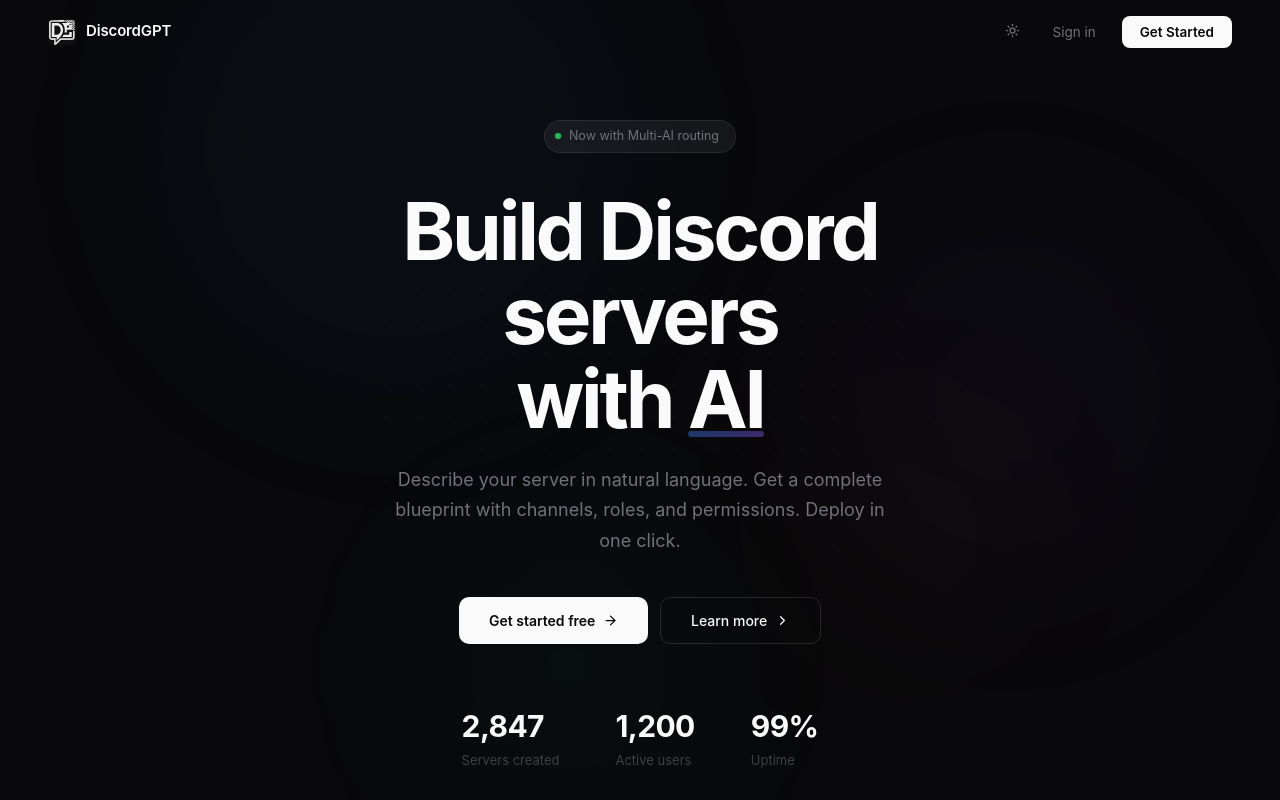
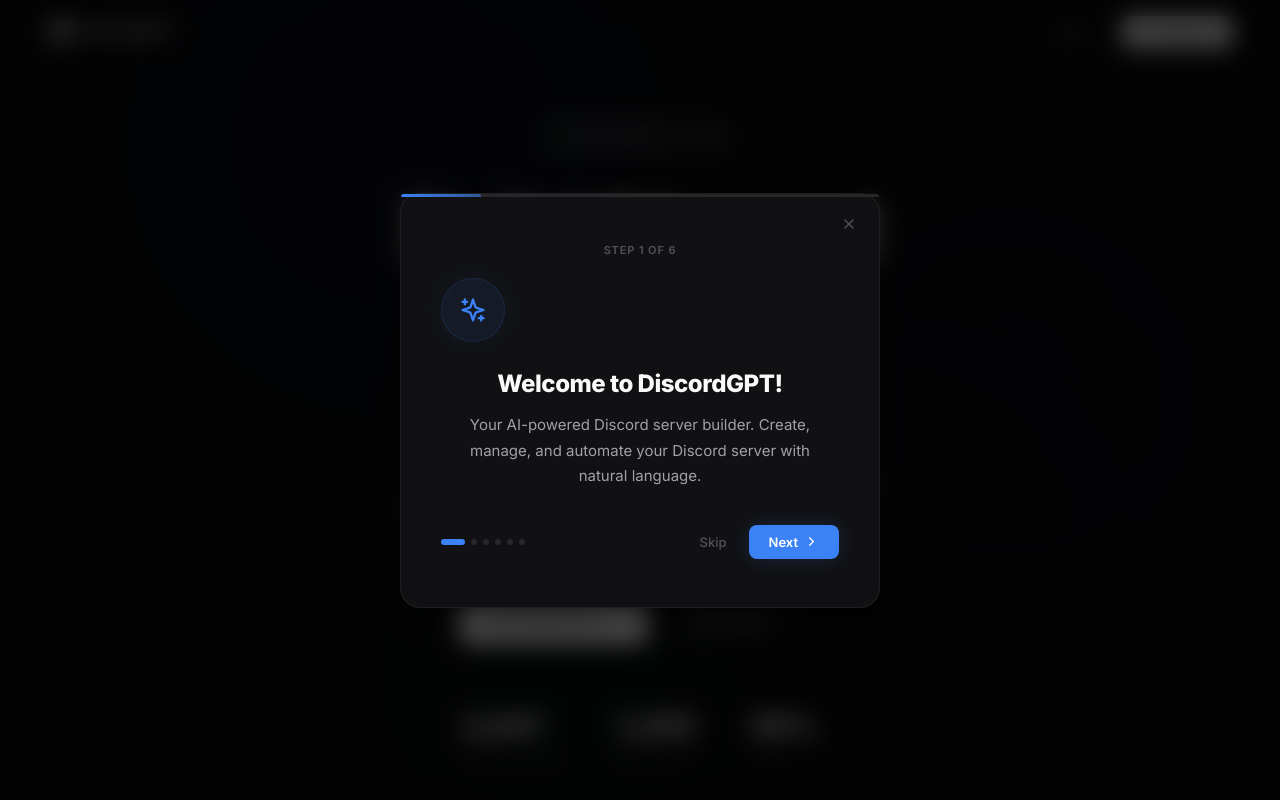
Before and after one commit to Subhanplays/discordgpt-backend, a React (Vite) app in the folder client/: page / in a window 1280 px wide. Built offline with nearby package versions, Linux system fonts and the light colour scheme; no server answers.

Commit message:
feat: add welcome tutorial with premium UI, re-trigger from settings

```diff
--- a/client/src/App.jsx
+++ b/client/src/App.jsx
@@ -11,6 +11,7 @@
 import LandingPage from './pages/LandingPage'
 import AuthCallback from './pages/AuthCallback'
 import SearchModal from './components/SearchModal'
+import Onboarding from './components/Onboarding'
 import useKeyboardShortcuts from './hooks/useKeyboardShortcuts'
 
 function ProtectedRoute({ children }) {
@@ -63,6 +64,7 @@
         <Route path="*" element={<Navigate to="/" replace />} />
       </Routes>
       <SearchModal open={searchOpen} onClose={() => setSearchOpen(false)} />
+      <Onboarding />
     </>
   )
 }
--- a/client/src/components/Onboarding.jsx
+++ b/client/src/components/Onboarding.jsx
@@ -1,72 +1,71 @@
 import React, { useState, useEffect } from 'react'
-import { Sparkles, ChevronRight, ChevronLeft, X, Settings, Server, LayoutTemplate, MessageSquare } from 'lucide-react'
+import { Sparkles, ChevronRight, ChevronLeft, X, Settings, Server, LayoutTemplate, MessageSquare, Rocket, CheckCircle } from 'lucide-react'
 
 const STEPS = [
   {
-    icon: <MessageSquare size={28} />,
+    icon: <Sparkles size={28} />,
     title: 'Welcome to DiscordGPT!',
     description: 'Your AI-powered Discord server builder. Create, manage, and automate your Discord server with natural language.',
-    highlight: null,
+    color: '#3b82f6',
   },
   {
     icon: <Settings size={28} />,
-    title: 'Connect your Discord bot',
-    description: 'Head to Settings and add your bot token to get started. This links DiscordGPT to your server.',
-    highlight: 'settings',
+    title: 'Connect your bot',
+    description: 'Head to Settings and add your Discord bot token. This links DiscordGPT to your server so it can manage channels, roles, and more.',
+    color: '#8b5cf6',
   },
   {
     icon: <Server size={28} />,
     title: 'Select a server',
-    description: 'Pick which Discord server you want to manage from the server selector in the sidebar.',
-    highlight: 'server-select',
+    description: 'Pick which Discord server you want to manage from the server selector. You can switch between servers anytime.',
+    color: '#06b6d4',
   },
   {
-    icon: <Sparkles size={28} />,
-    title: 'Create your first server',
-    description: 'Use the magic create button in the chat composer to instantly generate a full server blueprint.',
-    highlight: 'create-btn',
+    icon: <MessageSquare size={28} />,
+    title: 'Describe what you want',
+    description: 'Just type naturally — "Create a gaming server with voice channels and a bot" — and AI generates a complete blueprint.',
+    color: '#22c55e',
   },
   {
-    icon: <LayoutTemplate size={28} />,
-    title: 'Use templates',
-    description: 'Browse pre-built templates for common server setups — gaming, study groups, communities, and more.',
-    highlight: 'templates',
+    icon: <Rocket size={28} />,
+    title: 'Deploy in one click',
+    description: 'Review the generated blueprint, approve it, and your server is live on Discord with everything configured.',
+    color: '#f59e0b',
   },
   {
-    icon: <Sparkles size={28} />,
-    title: "You're ready!",
-    description: "Everything's set up. Start chatting and let AI build your perfect Discord server.",
-    highlight: null,
+    icon: <CheckCircle size={28} />,
+    title: "You're all set!",
+    description: "Everything's ready. Start chatting and let AI build your perfect Discord server. You can always come back to this tutorial from Settings.",
+    color: '#22c55e',
   },
 ]
 
 export default function Onboarding() {
   const [step, setStep] = useState(0)
   const [visible, setVisible] = useState(false)
-  const [fade, setFade] = useState(false)
+  const [animating, setAnimating] = useState(false)
 
   useEffect(() => {
     if (!localStorage.getItem('dgpt_onboarded')) {
-      setVisible(true)
-      requestAnimationFrame(() => requestAnimationFrame(() => setFade(true)))
+      setTimeout(() => setVisible(true), 600)
     }
   }, [])
 
   const close = () => {
-    setFade(false)
+    setAnimating(true)
     setTimeout(() => {
       setVisible(false)
       localStorage.setItem('dgpt_onboarded', '1')
-    }, 250)
+    }, 300)
   }
 
   const next = () => {
     if (step < STEPS.length - 1) {
-      setFade(false)
+      setAnimating(true)
       setTimeout(() => {
         setStep(s => s + 1)
-        requestAnimationFrame(() => requestAnimationFrame(() => setFade(true)))
-      }, 150)
+        setAnimating(false)
+      }, 200)
     } else {
       close()
     }
@@ -74,122 +73,146 @@
 
   const prev = () => {
     if (step > 0) {
-      setFade(false)
+      setAnimating(true)
       setTimeout(() => {
         setStep(s => s - 1)
-        requestAnimationFrame(() => requestAnimationFrame(() => setFade(true)))
-      }, 150)
+        setAnimating(false)
+      }, 200)
     }
   }
 
   if (!visible) return null
 
   const current = STEPS[step]
+  const progress = ((step + 1) / STEPS.length) * 100
 
   return (
-    <div style={{
-      position: 'fixed',
-      inset: 0,
-      zIndex: 9999,
-      display: 'flex',
-      alignItems: 'center',
-      justifyContent: 'center',
-      background: 'rgba(0, 0, 0, 0.6)',
-      backdropFilter: 'blur(8px)',
-      WebkitBackdropFilter: 'blur(8px)',
-      opacity: fade ? 1 : 0,
-      transition: 'opacity 250ms ease',
-    }}>
-      <div style={{
-        position: 'relative',
-        width: '100%',
-        maxWidth: 440,
-        margin: '0 24px',
-        background: 'rgba(17, 17, 19, 0.85)',
-        backdropFilter: 'blur(24px)',
-        WebkitBackdropFilter: 'blur(24px)',
-        border: '1px solid rgba(255,255,255,0.08)',
-        borderRadius: 'var(--radius-lg)',
-        boxShadow: '0 24px 64px rgba(0,0,0,0.5), 0 0 0 1px rgba(255,255,255,0.04) inset',
-        padding: '40px 32px 32px',
-        opacity: fade ? 1 : 0,
-        transform: fade ? 'translateY(0) scale(1)' : 'translateY(12px) scale(0.97)',
-        transition: 'all 250ms ease',
+    <div className="onboarding-overlay" style={{ opacity: animating ? 0 : 1, transition: 'opacity 200ms ease' }}>
+      <div className="onboarding-card" style={{
+        transform: animating ? 'scale(0.96) translateY(8px)' : 'scale(1) translateY(0)',
+        transition: 'transform 300ms cubic-bezier(0.34,1.56,0.64,1)',
       }}>
+        {/* Progress bar */}
+        <div style={{
+          position: 'absolute',
+          top: 0,
+          left: 0,
+          right: 0,
+          height: 3,
+          background: 'var(--bg-active)',
+          borderRadius: '16px 16px 0 0',
+          overflow: 'hidden',
+        }}>
+          <div style={{
+            height: '100%',
+            width: `${progress}%`,
+            background: `linear-gradient(90deg, ${current.color}, ${current.color}88)`,
+            transition: 'width 400ms cubic-bezier(0.34,1.56,0.64,1)',
+            borderRadius: 2,
+          }} />
+        </div>
+
+        {/* Close button */}
         <button
           onClick={close}
           style={{
             position: 'absolute',
-            top: 14,
-            right: 14,
+            top: 16,
+            right: 16,
             background: 'none',
             border: 'none',
             color: 'var(--text-muted)',
             cursor: 'pointer',
-            padding: 4,
-            borderRadius: 'var(--radius-sm)',
+            padding: 6,
+            borderRadius: 'var(--radius-xs)',
             display: 'flex',
-            transition: 'color 150ms ease',
+            transition: 'all 150ms',
           }}
-          onMouseEnter={e => e.currentTarget.style.color = 'var(--text)'}
-          onMouseLeave={e => e.currentTarget.style.color = 'var(--text-muted)'}
+          onMouseEnter={e => { e.currentTarget.style.color = 'var(--text)'; e.currentTarget.style.background = 'var(--bg-hover)' }}
+          onMouseLeave={e => { e.currentTarget.style.color = 'var(--text-muted)'; e.currentTarget.style.background = 'none' }}
         >
-          <X size={18} />
+          <X size={16} />
         </button>
 
+        {/* Step counter */}
         <div style={{
-          width: 56,
-          height: 56,
-          borderRadius: 'var(--radius-md)',
-          background: 'var(--accent-subtle)',
-          color: 'var(--accent)',
+          fontSize: 11,
+          fontWeight: 600,
+          color: 'var(--text-muted)',
+          textTransform: 'uppercase',
+          letterSpacing: '0.08em',
+          marginBottom: 20,
+        }}>
+          Step {step + 1} of {STEPS.length}
+        </div>
+
+        {/* Icon */}
+        <div style={{
+          width: 64,
+          height: 64,
+          borderRadius: '50%',
+          background: `${current.color}15`,
+          border: `1px solid ${current.color}25`,
+          color: current.color,
           display: 'flex',
           alignItems: 'center',
           justifyContent: 'center',
           marginBottom: 24,
+          boxShadow: `0 0 30px ${current.color}15`,
         }}>
           {current.icon}
         </div>
 
+        {/* Content */}
         <h2 style={{
-          fontSize: 22,
-          fontWeight: 700,
+          fontSize: 24,
+          fontWeight: 800,
           color: 'var(--text)',
-          marginBottom: 8,
+          marginBottom: 10,
           letterSpacing: '-0.02em',
         }}>
           {current.title}
         </h2>
 
         <p style={{
-          fontSize: 14,
+          fontSize: 15,
           color: 'var(--text-secondary)',
-          lineHeight: 1.6,
-          marginBottom: 32,
+          lineHeight: 1.7,
+          marginBottom: 36,
+          maxWidth: 380,
+          margin: '0 auto 36px',
         }}>
           {current.description}
         </p>
 
+        {/* Navigation */}
         <div style={{
           display: 'flex',
           alignItems: 'center',
           justifyContent: 'space-between',
         }}>
+          {/* Dots */}
           <div style={{ display: 'flex', gap: 6 }}>
-            {STEPS.map((_, i) => (
+            {STEPS.map((s, i) => (
               <div
                 key={i}
                 style={{
-                  width: i === step ? 20 : 6,
+                  width: i === step ? 24 : 6,
                   height: 6,
                   borderRadius: 3,
-                  background: i === step ? 'var(--accent)' : 'var(--bg-active)',
-                  transition: 'all 250ms ease',
+                  background: i === step ? current.color : i < step ? `${current.color}40` : 'var(--bg-active)',
+                  transition: 'all 400ms cubic-bezier(0.34,1.56,0.64,1)',
+                  cursor: 'pointer',
+                }}
+                onClick={() => {
+                  setAnimating(true)
+                  setTimeout(() => { setStep(i); setAnimating(false) }, 200)
                 }}
               />
             ))}
           </div>
 
+          {/* Buttons */}
           <div style={{ display: 'flex', gap: 8, alignItems: 'center' }}>
             {step > 0 && (
               <button
@@ -198,21 +221,21 @@
                   display: 'flex',
                   alignItems: 'center',
                   gap: 4,
-                  padding: '8px 12px',
+                  padding: '9px 14px',
                   background: 'none',
-                  border: 'none',
+                  border: '1px solid var(--border)',
                   borderRadius: 'var(--radius-sm)',
-                  color: 'var(--text-muted)',
+                  color: 'var(--text-secondary)',
                   fontSize: 13,
                   fontWeight: 500,
                   cursor: 'pointer',
-                  transition: 'all 150ms ease',
+                  transition: 'all 150ms',
                   fontFamily: 'var(--font)',
                 }}
-                onMouseEnter={e => e.currentTarget.style.color = 'var(--text)'}
-                onMouseLeave={e => e.currentTarget.style.color = 'var(--text-muted)'}
+                onMouseEnter={e => { e.currentTarget.style.borderColor = 'var(--border-hover)'; e.currentTarget.style.color = 'var(--text)' }}
+                onMouseLeave={e => { e.currentTarget.style.borderColor = 'var(--border)'; e.currentTarget.style.color = 'var(--text-secondary)' }}
               >
-                <ChevronLeft size={16} />
+                <ChevronLeft size={15} />
                 Back
               </button>
             )}
@@ -221,7 +244,7 @@
               <button
                 onClick={close}
                 style={{
-                  padding: '8px 12px',
+                  padding: '9px 14px',
                   background: 'none',
                   border: 'none',
                   borderRadius: 'var(--radius-sm)',
@@ -229,7 +252,7 @@
                   fontSize: 13,
                   fontWeight: 500,
                   cursor: 'pointer',
-                  transition: 'all 150ms ease',
+                  transition: 'all 150ms',
                   fontFamily: 'var(--font)',
                 }}
                 onMouseEnter={e => e.currentTarget.style.color = 'var(--text)'}
@@ -245,22 +268,23 @@
                 display: 'flex',
                 alignItems: 'center',
                 gap: 6,
-                padding: '8px 16px',
-                background: 'var(--accent)',
+                padding: '9px 20px',
+                background: current.color,
                 color: '#fff',
                 border: 'none',
                 borderRadius: 'var(--radius-sm)',
                 fontSize: 13,
                 fontWeight: 600,
                 cursor: 'pointer',
-                transition: 'all 150ms ease',
+                transition: 'all 200ms',
                 fontFamily: 'var(--font)',
+                boxShadow: `0 0 20px ${current.color}30`,
               }}
-              onMouseEnter={e => e.currentTarget.style.background = 'var(--accent-hover)'}
-              onMouseLeave={e => e.currentTarget.style.background = 'var(--accent)'}
+              onMouseEnter={e => { e.currentTarget.style.transform = 'translateY(-1px)'; e.currentTarget.style.boxShadow = `0 4px 24px ${current.color}40` }}
+              onMouseLeave={e => { e.currentTarget.style.transform = 'translateY(0)'; e.currentTarget.style.boxShadow = `0 0 20px ${current.color}30` }}
             >
               {step === STEPS.length - 1 ? 'Get Started' : 'Next'}
-              {step < STEPS.length - 1 && <ChevronRight size={16} />}
+              {step < STEPS.length - 1 && <ChevronRight size={15} />}
             </button>
           </div>
         </div>
```
Also changed, not shown: client/src/pages/SettingsPage.jsx (+9 -0 lines).
